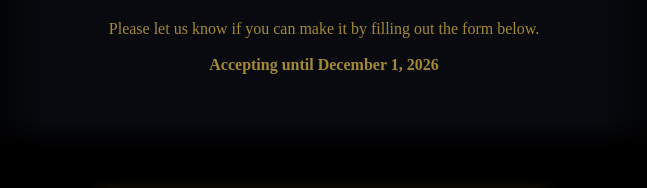
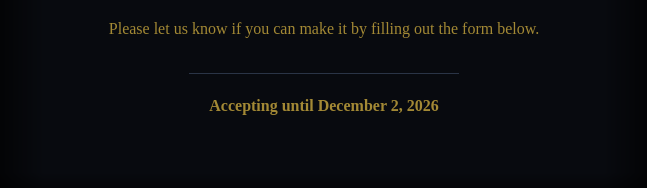
Before and after one commit to fifthnoelle/Invitation-Web, a plain HTML site: page invitation.html in a window 1280 px wide. Shown: the part 4036-4224 px from the top of the page, without its empty margins (316-963 px from the left). Drawn offline with Linux system fonts and the light colour scheme; a web font is replaced by a local one.

Commit message:
adjust rsvp date

```diff
--- a/invitation.html
+++ b/invitation.html
@@ -99,7 +99,9 @@
             <img src="logo.png" alt="Birthday Logo" class="rsvp-logo">
             <h2>RSVP</h2>
             <p>Please let us know if you can make it by filling out the form below.</p>
-            <p><b>Accepting until December 1, 2026</b></p>
+            <div class="letter-request">
+                <p><b>Accepting until December 2, 2026</b></p>
+            </div>
         </section>
         <div class="embed-container form-container">
                <iframe src="https://docs.google.com/forms/d/e/1FAIpQLScYEzwaiXjKm_XusPFMFKHVZNzl14Qc8IQHs6FGBVoBxLh_rw/viewform?embedded=true" width="640" height="900" frameborder="0" marginheight="0" marginwidth="0">Loading…</iframe>
```
